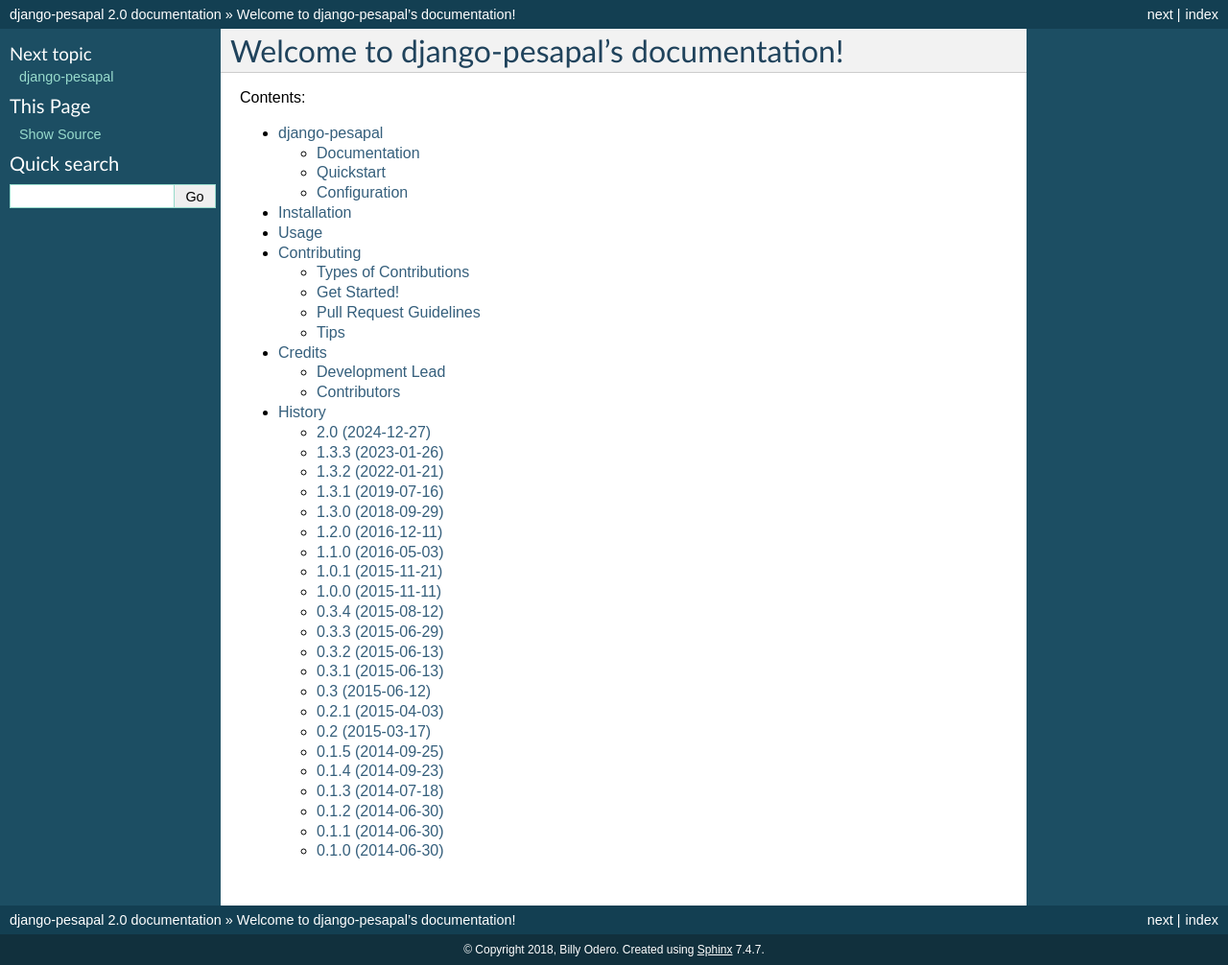
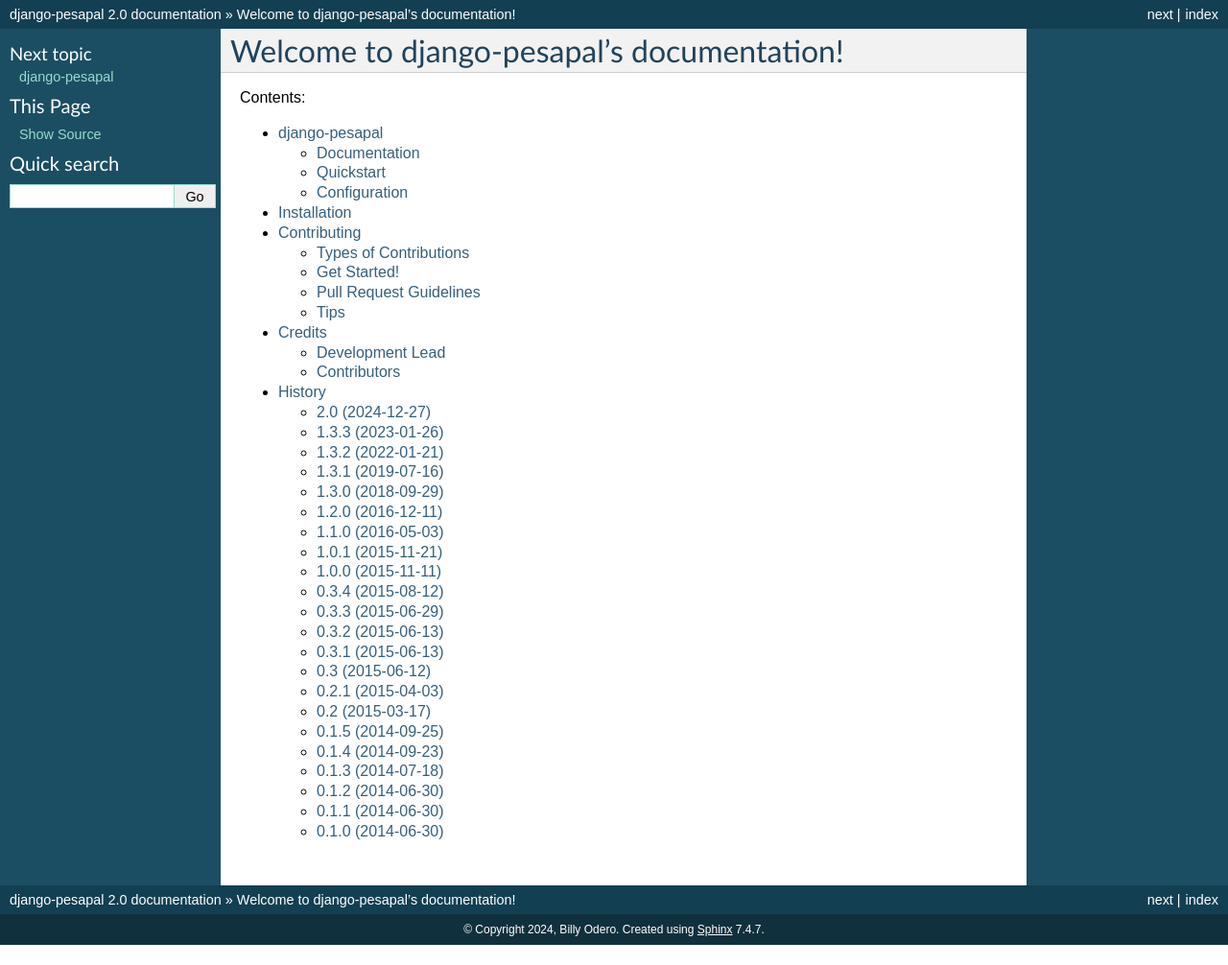
Before and after one commit to odero/django-pesapal, a Sphinx documentation site: the page built from docs/index.rst, in a window 1280 px wide. Shown: the whole page at 96% size. Built offline with Sphinx 7.4.7, drawn with Linux system fonts in a browser that asks for light colours; after the commit the page ends 985 px from its top, so only the background shows below that.

Commit message:
docs updates

```diff
--- a/docs/conf.py
+++ b/docs/conf.py
@@ -47,7 +47,7 @@
 
 # General information about the project.
 project = u"django-pesapal"
-copyright = u"2018, Billy Odero"
+copyright = u"2024, Billy Odero"
 
 # The version info for the project you're documenting, acts as replacement for
 # |version| and |release|, also used in various other places throughout the
--- a/docs/index.rst
+++ b/docs/index.rst
@@ -13,7 +13,6 @@
 
    readme
    installation
-   usage
    contributing
    authors
    history
```
